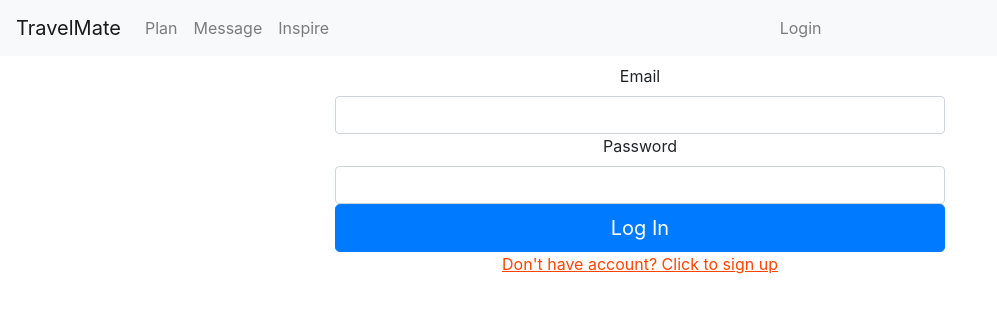
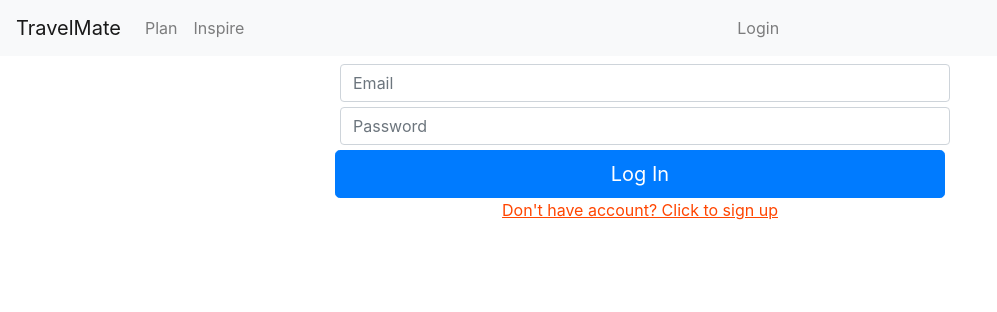
Before and after one commit to yibangchen/travel-mate-app-client, a React (Create React App) app: page /login in a window 1280 px wide. Shown: the top 312 px of the page, without its empty margins (0-997 px from the left). Built offline with nearby package versions, Linux system fonts and the light colour scheme.

Commit message:
fixed history object issue

```diff
--- a/src/components/AuthForm.js
+++ b/src/components/AuthForm.js
@@ -26,12 +26,23 @@ class AuthForm extends Component {
     e.preventDefault();
     const { onAuth, history } = this.props;
     const authType = this.state.hasAccount ? 'signin': 'signup';
-
     onAuth(authType, this.state)
       .then(() => {
+        this.resetForm();
         history.push('/');
       })
       .catch(err => {return err;})
+  }
+
+  resetForm = () => {
+    this.setState({
+      email: '',
+      username: '',
+      firstname: '',
+      lastname: '',
+      profileImageUrl: '',
+      password: ''
+    });
   }
 
   changeLogin = () => {
--- a/src/components/Homepage.js
+++ b/src/components/Homepage.js
@@ -16,6 +16,7 @@ const Homepage = ({ currentUser }) => {
       </div>
     );
   }
+
   return (
     <div>
 
--- a/src/components/templates/FormItem.js
+++ b/src/components/templates/FormItem.js
@@ -5,11 +5,11 @@ const FormItem = props => {
 
   return (
     <div>
-      <label htmlFor={name}>{text}</label>
       <input
         className='form-control' name={name} onChange={changeFn}
         {...(props.id && {id: props.id})}
         type={props.type? props.type : 'text'}
+        placeholder={text}
       />
     </div>
   );
--- a/src/containers/Main.js
+++ b/src/containers/Main.js
@@ -18,7 +18,7 @@ const Main = props => {
 
         <Route exact path='/login'
           render={ props =>
-            <AuthForm onAuth={ authUser } />
+            <AuthForm onAuth={ authUser } {...props} />
           }
         />
       </Switch>
--- a/src/containers/Navbar.js
+++ b/src/containers/Navbar.js
@@ -24,9 +24,6 @@ class Navbar extends Component {
           <ul className="navbar-nav">
             <li className="nav-item">
               <Link to='/' className="nav-link">Plan</Link>
-            </li>
-            <li className="nav-item">
-              <Link to='/' className="nav-link">Message</Link>
             </li>
             <li className="nav-item">
               <Link to='/' className="nav-link">Inspire</Link>
--- a/src/index.css
+++ b/src/index.css
@@ -12,6 +12,10 @@ code {
     monospace;
 }
 
+input {
+  margin: 5px;
+}
+
 .link-text {
   text-decoration: underline;
   color: orangered;
```
